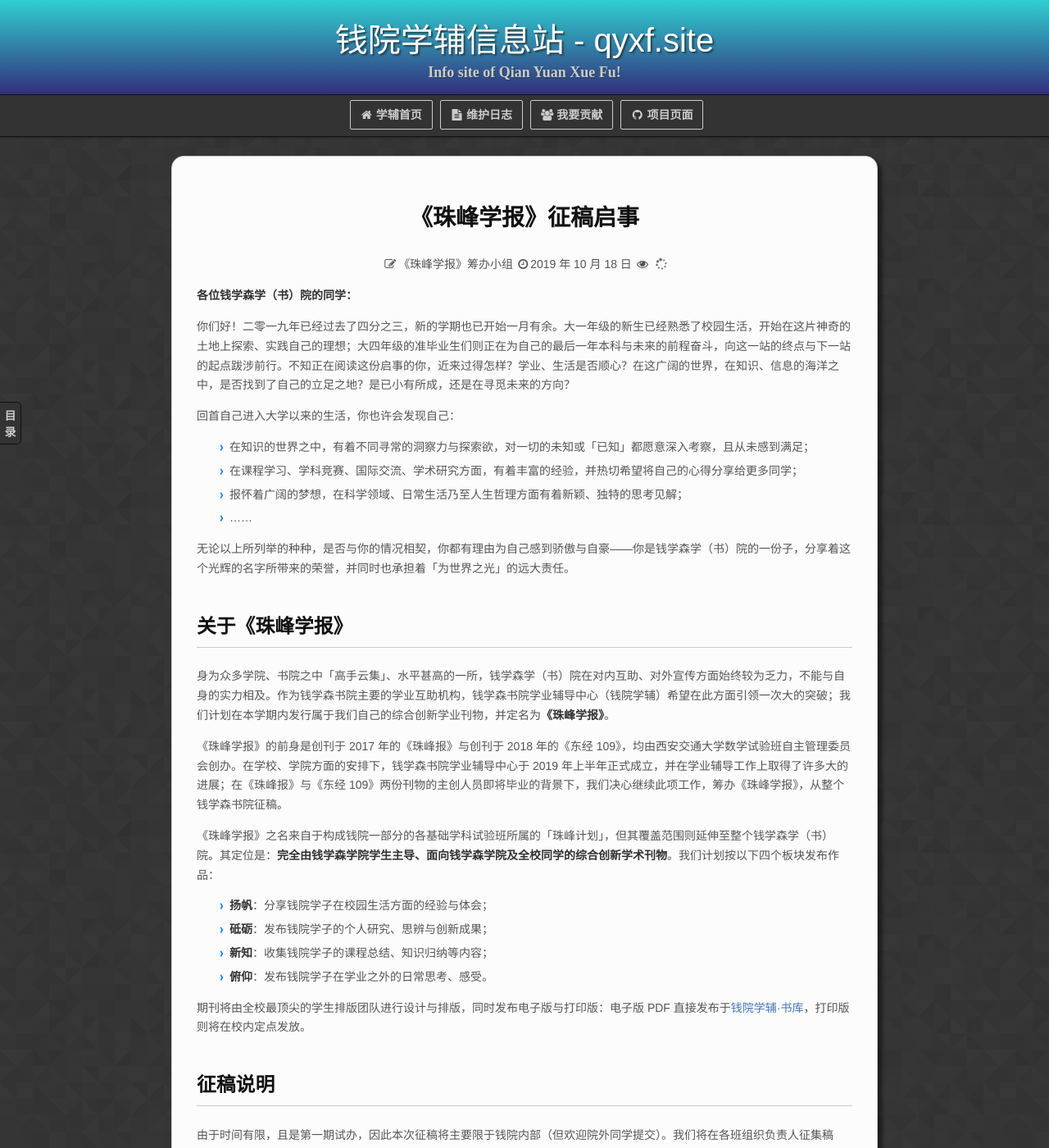
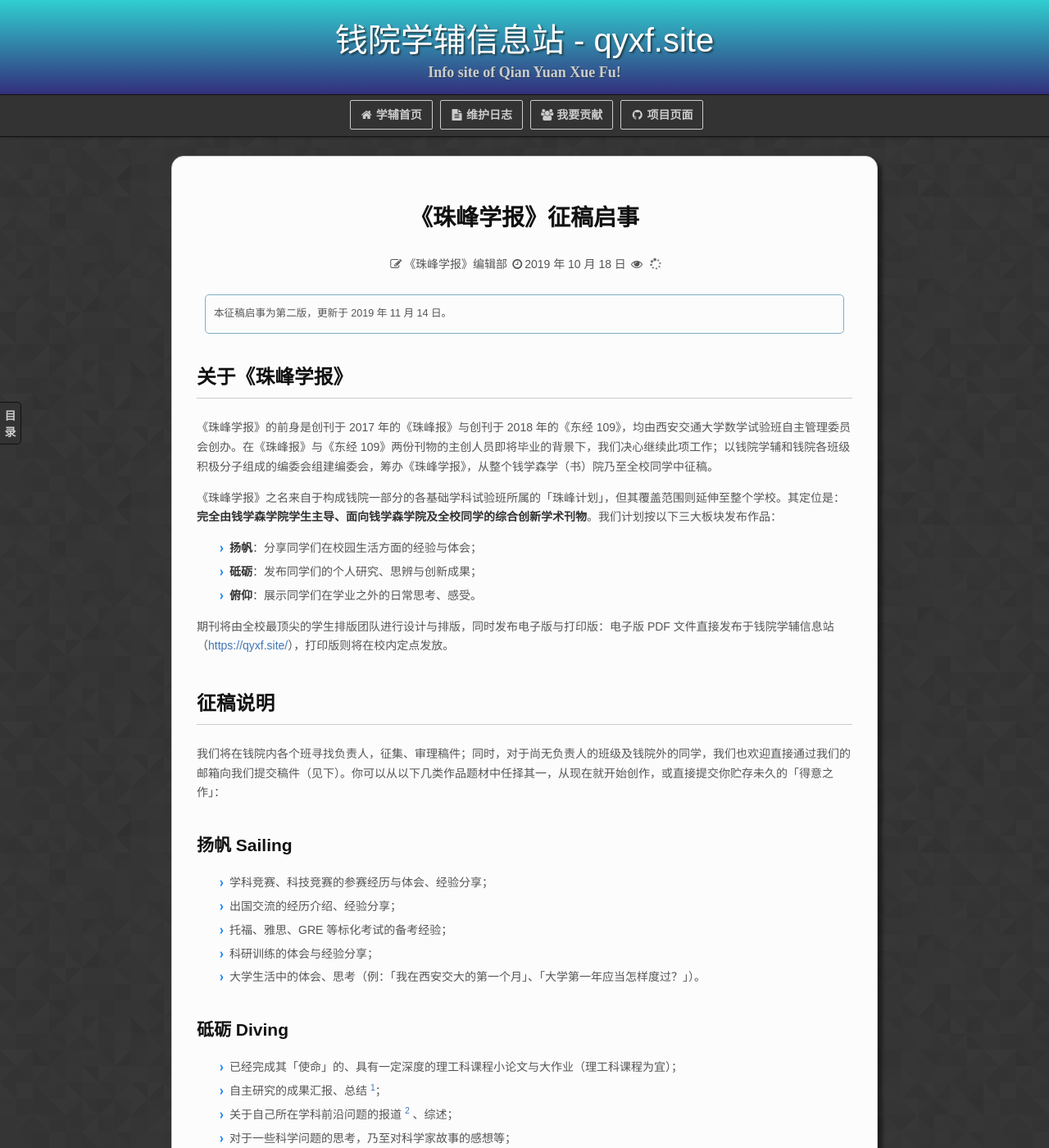
Before and after one commit to qyxf/qyxf.github.io, a Jekyll site: the page built from _posts/2019-10-18-journal-of-zhufeng-call-of-papers.md, in a window 1280 px wide and 1400 px high. Shown: the whole window at 82% size. Built offline with Jekyll 4.4.1, drawn with Linux system fonts in a browser that asks for light colours; some web fonts are replaced; our own code applies the rules of GitHub Pages for plain Markdown files; formulas are drawn with MathJax 3; comment, search, counter and statistics services are not loaded; some of the changed text lies outside the part shown.

Commit message:
Refine zhufeng page
and call-of-paper

Former-commit-id: a5ca04c06ac00a8b817f7eff2708a9b87bbd89c7

```diff
--- a/_posts/2019-10-18-journal-of-zhufeng-call-of-papers.md
+++ b/_posts/2019-10-18-journal-of-zhufeng-call-of-papers.md
@@ -1,155 +1,111 @@
 ---
 title: 《珠峰学报》征稿启事
-author: 《珠峰学报》筹办小组
+author: 《珠峰学报》编辑部
 ---
 
-**各位钱学森学（书）院的同学：**
-
-你们好！二零一九年已经过去了四分之三，新的学期也已开始一月有余。大一年级的新生已经熟悉了校园生活，开始在这片神奇的土地上探索、实践自己的理想；大四年级的准毕业生们则正在为自己的最后一年本科与未来的前程奋斗，向这一站的终点与下一站的起点跋涉前行。不知正在阅读这份启事的你，近来过得怎样？学业、生活是否顺心？在这广阔的世界，在知识、信息的海洋之中，是否找到了自己的立足之地？是已小有所成，还是在寻觅未来的方向？
-
-回首自己进入大学以来的生活，你也许会发现自己：
-
-- 在知识的世界之中，有着不同寻常的洞察力与探索欲，对一切的未知或「已知」都愿意深入考察，且从未感到满足；
-- 在课程学习、学科竞赛、国际交流、学术研究方面，有着丰富的经验，并热切希望将自己的心得分享给更多同学；
-- 报怀着广阔的梦想，在科学领域、日常生活乃至人生哲理方面有着新颖、独特的思考见解；
-- ……
-
-无论以上所列举的种种，是否与你的情况相契，你都有理由为自己感到骄傲与自豪——你是钱学森学（书）院的一份子，分享着这个光辉的名字所带来的荣誉，并同时也承担着「为世界之光」的远大责任。
+> 本征稿启事为第二版，更新于 2019 年 11 月 14 日。
 
 ## 关于《珠峰学报》
 
-身为众多学院、书院之中「高手云集」、水平甚高的一所，钱学森学（书）院在对内互助、对外宣传方面始终较为乏力，不能与自身的实力相及。作为钱学森书院主要的学业互助机构，钱学森书院学业辅导中心（钱院学辅）希望在此方面引领一次大的突破；我们计划在本学期内发行属于我们自己的综合创新学业刊物，并定名为**《珠峰学报》**。
+《珠峰学报》的前身是创刊于 2017 年的《珠峰报》与创刊于 2018 年的《东经 109》，均由西安交通大学数学试验班自主管理委员会创办。在《珠峰报》与《东经 109》两份刊物的主创人员即将毕业的背景下，我们决心继续此项工作；以钱院学辅和钱院各班级积极分子组成的编委会组建编委会，筹办《珠峰学报》，从整个钱学森学（书）院乃至全校同学中征稿。
 
-《珠峰学报》的前身是创刊于 2017 年的《珠峰报》与创刊于 2018 年的《东经 109》，均由西安交通大学数学试验班自主管理委员会创办。在学校、学院方面的安排下，钱学森书院学业辅导中心于 2019 年上半年正式成立，并在学业辅导工作上取得了许多大的进展；在《珠峰报》与《东经 109》两份刊物的主创人员即将毕业的背景下，我们决心继续此项工作，筹办《珠峰学报》，从整个钱学森书院征稿。
+《珠峰学报》之名来自于构成钱院一部分的各基础学科试验班所属的「珠峰计划」，但其覆盖范围则延伸至整个学校。其定位是：**完全由钱学森学院学生主导、面向钱学森学院及全校同学的综合创新学术刊物**。我们计划按以下三大板块发布作品：
 
-《珠峰学报》之名来自于构成钱院一部分的各基础学科试验班所属的「珠峰计划」，但其覆盖范围则延伸至整个钱学森学（书）院。其定位是：**完全由钱学森学院学生主导、面向钱学森学院及全校同学的综合创新学术刊物**。我们计划按以下四个板块发布作品：
+- **扬帆**：分享同学们在校园生活方面的经验与体会；
+- **砥砺**：发布同学们的个人研究、思辨与创新成果；
+- **俯仰**：展示同学们在学业之外的日常思考、感受。
 
-- **扬帆**：分享钱院学子在校园生活方面的经验与体会；
-- **砥砺**：发布钱院学子的个人研究、思辨与创新成果；
-- **新知**：收集钱院学子的课程总结、知识归纳等内容；
-- **俯仰**：发布钱院学子在学业之外的日常思考、感受。
-
-期刊将由全校最顶尖的学生排版团队进行设计与排版，同时发布电子版与打印版：电子版 PDF 直接发布于[钱院学辅·书库](https://qyxf.site/BookHub)，打印版则将在校内定点发放。
-
+期刊将由全校最顶尖的学生排版团队进行设计与排版，同时发布电子版与打印版：电子版
+PDF 文件直接发布于钱院学辅信息站（<https://qyxf.site/>），打印版则将在校内定点发放。
 
 ## 征稿说明
 
-由于时间有限，且是第一期试办，因此本次征稿将主要限于钱院内部（但欢迎院外同学提交）。我们将在各班组织负责人征集稿件；同时，对于尚无负责人的同学，以及钱院外的同学，我们也欢迎直接向我们提交稿件。
+我们将在钱院内各个班寻找负责人，征集、审理稿件；同时，对于尚无负责人的班级及钱院外的同学，我们也欢迎直接通过我们的邮箱向我们提交稿件（见下）。你可以从以下几类作品题材中任择其一，从现在就开始创作，或直接提交你贮存未久的「得意之作」：
 
-你可以直接根据以上所提四大板块的定位，向我们提交对应的作品；同时，我们更欢迎你从以下几类作品题材中任择其一，从现在就开始创作，或直接提交你贮存已久的「得意之作」：
-
-### 扬帆
+### 扬帆 Sailing
 
 - 学科竞赛、科技竞赛的参赛经历与体会、经验分享；
-- 出国交流的经历介绍与经验分享；
-- 托福、雅思、GRE 的备考经验；
+- 出国交流的经历介绍、经验分享；
+- 托福、雅思、GRE 等标化考试的备考经验；
 - 科研训练的体会与经验分享；
 - 大学生活中的体会、思考（例：「我在西安交大的第一个月」、「大学第一年应当怎样度过？」）。
 
-### 砥砺
+### 砥砺 Diving
 
-- 已经完成其「使命」的、具有一定深度的课程小论文与大作业（理工科课程为宜）；
-- 关于自己所在学科前沿问题的报道、综述；
-- 对于自己已有学术成果的介绍、总结（不宜提交已公开发表的论文，这涉及版权问题）；
-- 对于一些科学问题的宏观思考，乃至对科学家故事的感想等。
+- 已经完成其「使命」的、具有一定深度的理工科课程小论文与大作业（理工科课程为宜）；
+- 自主研究的成果汇报、总结 [^1]；
+- 关于自己所在学科前沿问题的报道 [^2] 、综述；
+- 对于一些科学问题的思考，乃至对科学家故事的感想等；
+- 对课程内容、章节、体系的个性化解读（例：「从运动学观点看待极限理论」、「线性代数知识结构之我见」）；
+- 对技术工具的介绍、指南（例：「如何自行搭建一个在线博客」、「利用ANSYS 解决一道理论力学问题」）；
 - 类于《生活中的××知识》之小文章，简单应用课程知识思考、解决生活中的问题。
 
-### 新知
-
-- 课程学习上的心得、体会（例：「如何理解正交矩阵」）；
-- 对课程内容、章节、体系的个性化解读（例：「从运动学观点看待极限理论」、「线性代数知识结构之我见」）；
-- 关于基础课程在专业知识中的应用，推荐高年级同学撰写此方面内容（例：「概率论在深度学习中的应用」、「工程材料基础中的化学知识」）；
-- 对软件工具、新潮技术的介绍、指南（例：「如何自行搭建一个在线博客」、「利用 ANSYS 解决一道理论力学问题」）。
-
-### 俯仰
+### 俯仰 Musing
 
 - 文学创作、日常思考等内容，不必与「科学」、「学术」有太大相关性；
+- 人文社科类选修课程的结课论文；
 - 对课程安排、课程教学方式、课余活动等的思考、意见；
-- 社会实践、社会学调查等的成果分享（如已在其他场合正式发表成果，需征得相关方面的同意）；
+- 社会实践、社会学调查等的成果分享；
 - 对身边优秀同学、老师的观察、记录与采访；
 - 文体活动的成果汇报与体会分享。
 
 ### 特殊作品
 
-我们欢迎你提交如下类型的「特殊」稿件：
-
 - 英文作品（如小论文）；
-- 与他人合作的作品——请将所有作者一同附上，详细填写「贡献说明」（见下文的「稿件格式」一节），并在提交作品前征得其他作者的同意；
-- 将自己与他人内容相近的作品进行整合，最终提交一份作品——需附上所有作者，详细填写「贡献说明」，并征得所有参与者的同意。
+- 与他人合作的作品------请将所有作者一同附上，并在提交作品前征得其他作者的同意；
+- 将自己与他人内容相近的作品（如同一门课程的结课论文）进行整合，最终提交一份作品------需附上所有作者的分工、参与度，并征得所有参与者的同意。
 
 ## 稿件格式
-
-所谓稿件的「格式」，包括了其文件格式与内容格式两方面的内容。
 
 ### 文件格式
 
 - 如无特殊要求，请务必使用文本格式（包括 Word 文档格式）提交作品，尽量不要提交手写稿或图片；如有特殊要求，请与我们协商，联系方式见下。
 - 推荐使用的格式：$$\mathrm{\LaTeX}$$ 格式，或 Markdown 格式（可附带 $$\mathrm{\LaTeX}$$ 公式）。
-- 关于 Word 格式：如没有格式要求（如加粗、加斜），且无图表等复杂超文本对象，建议用 txt 纯文本格式代替 Word 格式提交作品。
-- 图片文件：请单独将原图打包，作为附件提交。文中引用图表时，应有相应的图表标题。
+- 关于 Word 格式：如没有格式要求（如加粗、加斜），且无图表等复杂超文本对象，建议用 `txt` 纯文本格式代替 Word 格式提交作品。
+-   图片文件：请单独将原图打包，作为附件提交。文中引用图表时，应有相应的图表标题。
 
 ### 内容格式
 
 本刊物要求：除了文学小品、生活感想等与学术研究无关的作品外，所有稿件都应遵守基本的**学术诚信原则**。具体而言，应做到以下几点：
 
-1. 使用真实署名（本刊物还要求附上行政班名称）；
-2. 在使用他人的成果，以及自己的已发表成果时，须详细注明出处，使用引用标记（引号、问题变化等）明确表明对他人内容的引用。若在本次投稿时使用之前已作为课程论文、大作业或公开期刊论文等提交过的作品，需详细说明之前的提交情况。
-3. 参考文献原则上使用 GB/T 7714-2015 标准填写（英文作品可以使用其他通行的国际标准撰写），可以采用 CNKI 等文献工具直接导出对应记录。如文中仅引用了一般性质的网络资源（如博客、日志、新闻等），可以只用较为简明的方式标出引用，但需给出真实有效的 URL 及访问时间。
-4. 在文末认真填写作品的贡献说明，其内容应包括：
-    - 作品的思路来源（可选）；
-    - 与之前已有结果的关系（如改进、复现、补充等）；
-    - 不同作者对本作品的具体贡献（如文献调研、内容撰写、校改等），最好包含创作时间；
-    - 「所有作者一致同意发表本作品，并承诺遵守学术诚信原则」的说明。
+1. 使用真实署名，并在提交稿件时附上自己的班级信息；
+2. 在使用他人的成果，以及自己的已发表成果时，须详细注明出处，使用引用标记（引号、文体变化等）明确表明对他人内容的引用。若在本次投稿时使用之前已作为课程论文、大作业等已提交过的作品，需说明之前的提交情况。
+3. 参考文献原则上使用 GB/T 7714-2015 标准填写 [^3] ，并建议采用 CNKI 等文献工具直接导出对应记录（而非自行撰写）。如文中仅引用了一般性质的网络资源（如博客、日志、新闻等），可以只用较为简明的方式标出引用，但需给出真实有效的 URL 及访问时间。
 
 不符合以上基本要求的作品，将无法发表于《珠峰学报》之上。如对其中具体的原则实施感到不理解或难于执行，需要我们的帮助，请通过之后给出的联系方式与我们沟通、协商。
 
 ### 作品模板
 
-为了便于各位同学提交作品，我们给出不同文件格式的模板，它们有助于你通过本刊物的各项征稿要求：
+为了便于各位同学提交作品，我们给出不同文件格式（Markdown、$$\mathrm{\LaTeX}$$、Word、纯文本）的模板，它们有助于你通过本刊物的各项征稿要求。请访问[钱院学辅信息站相关页面](/zhufeng/)，在页面上按提示获取相应文件。若打开页面后并未下载，而是显示了文件的内容（并可能有乱码），请直接在页面上右键选择「将本页面另存为」即可。
 
-- [Markdown 稿件模板](https://qyxf.site/template-of-zhufeng/template-of-zhufeng.md)
-- [$$\mathrm{\LaTeX}$$ 文档稿件模板](https://qyxf.site/template-of-zhufeng/template-of-zhufeng.tex)
-- [Word 文档稿件模板](https://qyxf.site/template-of-zhufeng/template-of-zhufeng.docx)
-- [txt 文本稿件模板](https://qyxf.site/template-of-zhufeng/template-of-zhufeng.txt)
+## 提交方式与联系方式
 
-若打开页面后并未下载，而是显示了文件的内容（并可能有乱码），请直接在页面上右键选择「将本页面另存为」即可。
+如果你所在班级有对应的负责人，则请你直接与负责人联系，与其沟通稿件的内容修改、排版与最终的提交。
 
-以上的作品模板，均为**内容模板**，没有对样式的要求。最终的论文呈现样式，将由我们的排版小组来决定。此外，以上的模板所给出的内容，仅供参考，你可以根据自己的需要进行扩展或压缩——但是，参考文献的格式与最终的「贡献说明」，不能省略或随意填写。
+若你所在班级无相应负责人，请将稿件直接发送至钱院学辅公用邮箱：[qianyuanxuefu@163.com](qianyuanxuefu@163.com)。我们会通过邮件与你沟通稿件内容。
 
-## 提交方式
 
-如果本启事籍由你的班级负责人分享予你，则请你直接与负责人联系，与其沟通稿件的内容修改、排版与最终的提交。
-
-若你所在班级无相应负责人，请将稿件直接发送至钱院学辅公用邮箱：**qianyuanxuefu@163.com**，或加入钱院学辅交流分享群（QQ：852768981）并与群内管理员联系、发送文件与沟通稿件情况。
-
-多名作者分布于不同班级的，任找一位负责人提交即可；建议将作品提交给「相关度」更高的负责人，例如与化学、生物知识相关的作品最好提交给化生试验班负责人——如果作者中有一人来自于化生试验班的话。
-
-### 联系人列表
-
-- 主编：`能动少C71尤佳睿`
-- 副主编：`化生61李佳宝`
-
-#### 2017 级联系人
-
-- 数学试验班：`数试72牛嘉豪`
-- 钱学森班：`自动化钱71刘少腾`
-- 物理试验班：`物试72谢京旭`
-- 化生试验班：`化生71薛妍`
-- 计算机试验班：`计试71党一涵`
-
-### 截稿时间
-2019 年 11 月 3 日（第 9 周周日）中午 12 点。
+**征稿信息、负责人名单与每期的截稿时间，将在钱院学辅信息站[对应页面](/zhufeng/)同步更新，敬请关注。**
 
 ## 奖励与报酬
 
-我们承诺：将对每一份最终发布于《珠峰学报》上的作品发放稿酬，标准为每面 25 元——具体的页面设计与布局，在排版工作完成前不能确定，因此稿酬将在刊物的排版工作完成后确定。同时，我们将对每位入选的作者赠送一份打印的《珠峰学报》，作为补充奖励。
+我们承诺：将根据排版完成后的最终版面数，对每一份发布于《珠峰学报》上的作品发放稿酬，标准为：
 
-因最终提交作品数量与最终刊物容量之关系暂时无法确定，我们有可能将你的稿件留存至下一期发布。如我们计划采取这种措施，我们将会事先通知于你，并与你协商具体的解决方案。
+- 在「砥砺」栏目发表的文章，每面 25 元；
+- 在「扬帆」与「俯仰」栏目发表的文章，每面 20 元。
+
+同时，我们将对每位入选的作者赠送一份打印的《珠峰学报》，作为补充奖励。
+
+因最终提交作品数量与最终刊物容量之关系暂时无法确定，我们有可能将你的稿件留存至下一期发布。如计划采取这种措施，我们将会事先通知于你，并与你协商具体的解决方案。
 
 ## 尾声
 
-一学期很短，而大学生活的四年与之相比甚至还要更短；在有限的时间之中，我们与你一样，追逐着平凡而伟大的梦想。你的梦想，由你自己抒写；我们的梦想，则需要与你一样的众多钱院学子一同参与，一同为之付出辛劳，并在未来一同收获丰硕的果实。
-
-作为西安交通大学本科教育之中的「排头兵」，我们相信钱院人一定能自己办出一份高水平、高质量的学生刊物，成为钱院学子在校园范围内展现自己、分享知识与经验的最佳平台，并可望在未来实现「面向全校」的宏伟目标。
+一学期很短，而大学生活的四年与之相比甚至还要更短；在有限的时间之中，我们与你一样，追逐着平凡而伟大的梦想。你的梦想，由你自己抒写；我们的梦想，则需要与你一样的众多同学一同参与，一同为之付出辛劳，并在未来一同收获丰硕的果实。
 
 「长风破浪会有时，直挂云帆济沧海。」感谢你对于《珠峰学报》与钱院学辅的支持，并祝愿你的远大前程与《珠峰学报》一同起航，驶向无垠的天际！
+
+[^1]: 不宜提交已在其他场合正式发表的论文，这涉及到版权问题。
+
+[^2]: 需自主创作，而非对其他报道的摘抄。
+
+[^3]: 英文作品可以使用其他通行的国际标准格式撰写，如 APA、MLA 等。
```
Also changed, not shown: subsite/zhufeng.md (+14 -3 lines), img/zhufeng/zhufeng-preface.jpg (added).
